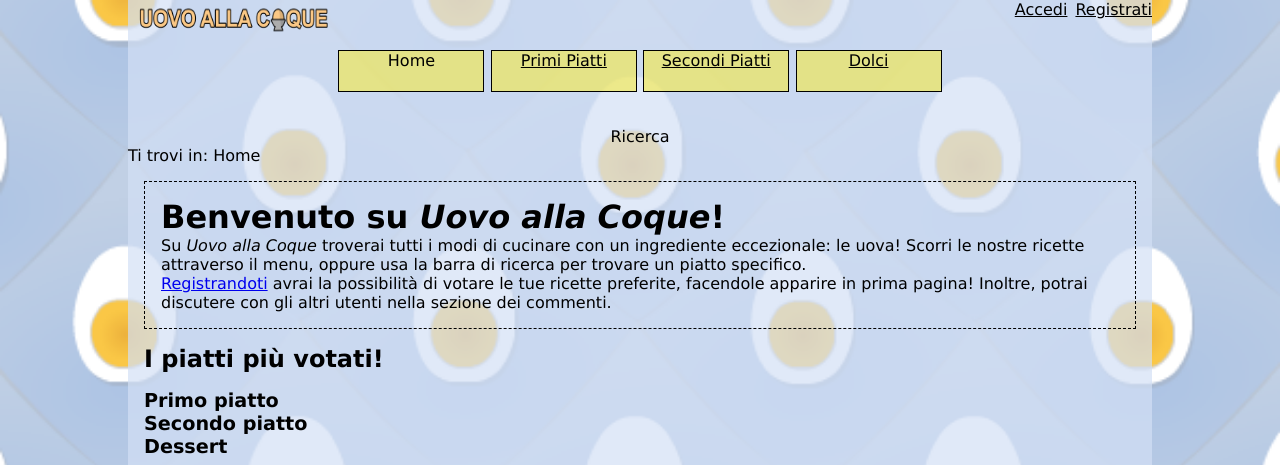
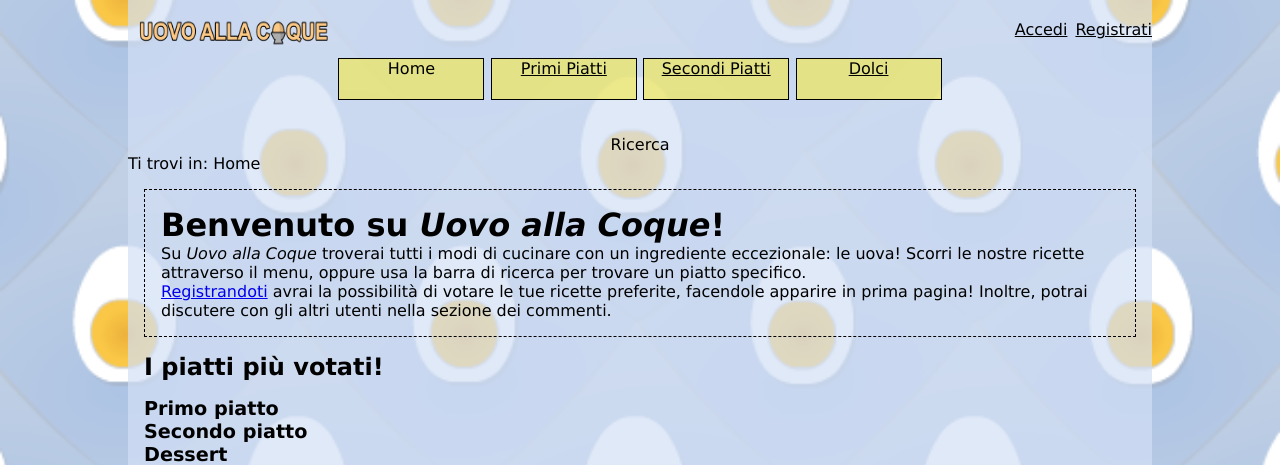
Before and after one commit to RiccardoAgatea/uovoallacoque, a PHP site: page /index.php in a window 1280 px wide. Shown: the top 465 px of the page. Run offline with PHP 8.4, Linux system fonts and the light colour scheme; data that the repository does not hold is empty.

Commit message:
messo logo nei template

```diff
--- a/php/components/default-nav.php
+++ b/php/components/default-nav.php
@@ -1,5 +1,4 @@
 <ul id="elementi_header">
-<img id="immagine-logo" src="/img/logo/coque_scritta_long.png" alt="Uovo alla coque" />
 <div id="menu">
     <li id="home"><a href="<rootFolder />/index.php">Home</a></li>
     <li id="primi"><a href="<rootFolder />/php/elenco.php?id=1">Primi Piatti</a></li>
--- a/php/components/html5-template.php
+++ b/php/components/html5-template.php
@@ -32,6 +32,7 @@
 
     <body>
         <header id="header">
+		<img id="immagine-logo" src="/img/logo/coque_scritta_long.png" alt="Uovo alla coque" />
             <loginPlaceholder />
         </header>
         <navPlaceholder />
--- a/php/components/xhtml-template.php
+++ b/php/components/xhtml-template.php
@@ -36,6 +36,7 @@
 
     <body>
         <div id="header">
+        <img id="immagine-logo" src="/img/logo/coque_scritta_long.png" alt="Uovo alla coque" />
             <loginPlaceholder />
         </div>
         <navPlaceholder />
--- a/styles/screen.css
+++ b/styles/screen.css
@@ -92,9 +92,8 @@
    width: 12em;
    height: 2em;
    margin-left: 0.5em;
-   margin-top: -1em;
+   margin-top: 0em;
    margin-bottom: 0.5em;
-  /* background-color:rgb(94, 189, 230);*/
 }
 /*fine logo*/
 #barra_ricerca{
@@ -113,7 +112,8 @@
 }
 /*accesso*/
 #lista_accesso{
-    margin-top: -1em;
+    margin-top: -2.5em;
+    margin-bottom: 1em;
     display: flex;
     flex-direction: row;
     justify-content: flex-end;
```
